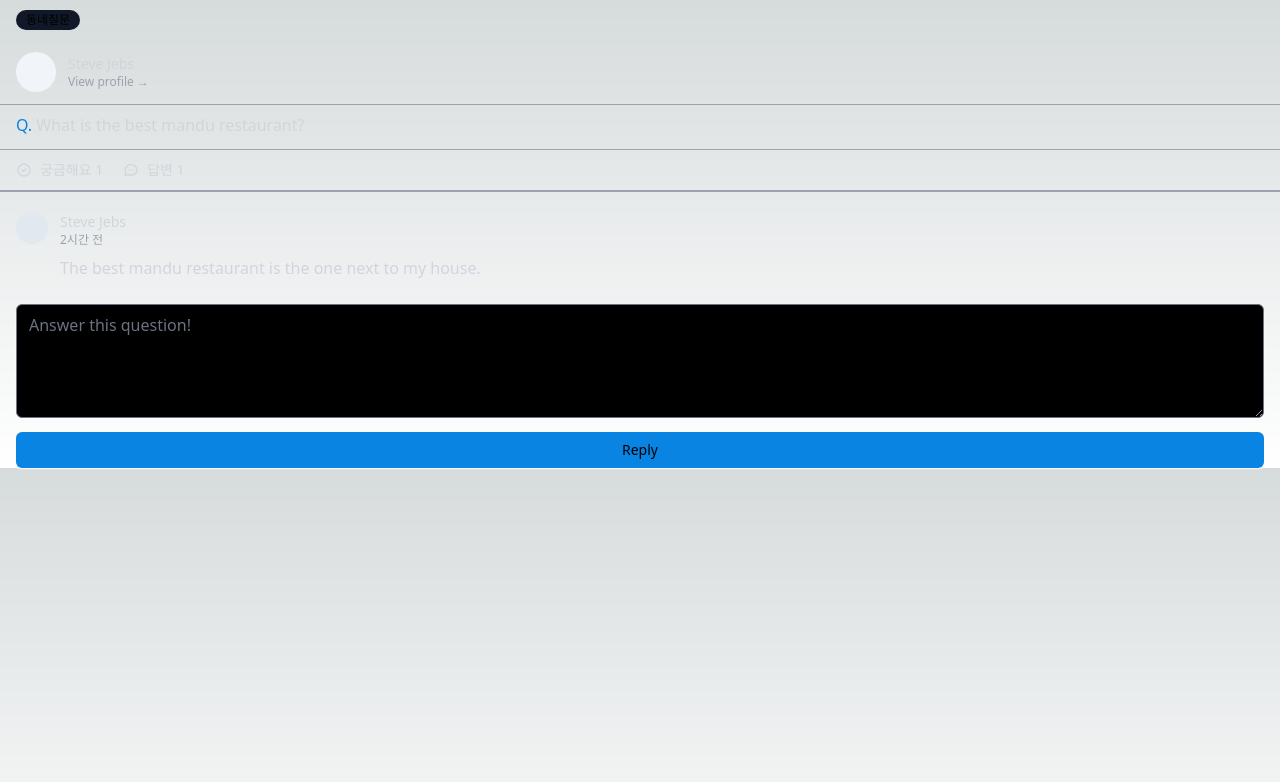
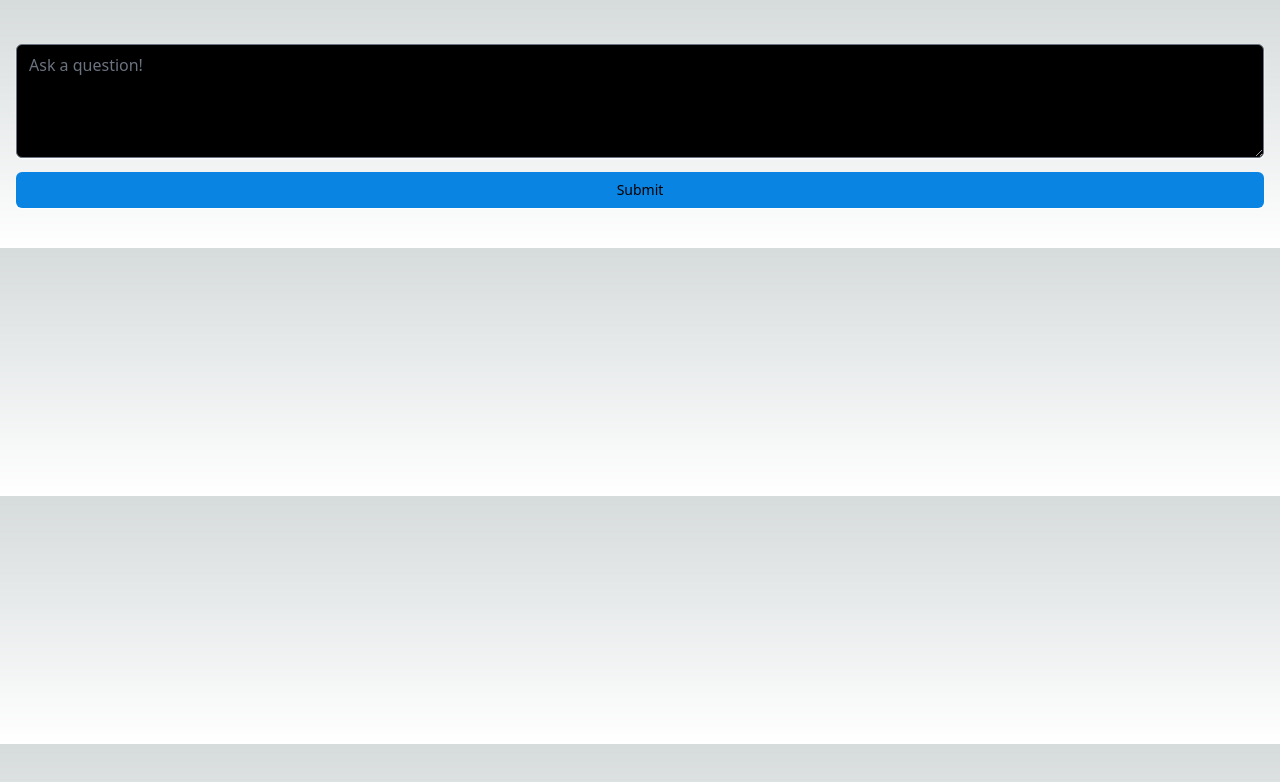
Before and after one commit to Stilllee/carrot-market, a Next.js app: page /community/write in a window 1280 px wide. Shown: the top 782 px of the page. Built offline with nearby package versions, Linux system fonts and the light colour scheme.

Commit message:
#5.7 Write

```diff
--- /dev/null
+++ b/pages/community/write.tsx
@@ -0,0 +1,18 @@
+import type { NextPage } from "next";
+
+const Write: NextPage = () => {
+  return (
+    <form className="px-4 py-10">
+      <textarea
+        className="w-full mt-1 bg-black border-gray-500 rounded-md shadow-sm shadow-white focus:ring-main-blue focus:border-mainring-main-blue"
+        rows={4}
+        placeholder="Ask a question!"
+      />
+      <button className="w-full px-4 py-2 mt-2 text-sm transition-colors border-transparent rounded-md shadow-sm bg-main-blue ring-main-blue hover:bg-hover-blue shadow-white focus:ring-2 focus:ring-offset-black focus:ring-offset-2 focus:ring-main-blue focus:outline-none">
+        Submit
+      </button>
+    </form>
+  );
+};
+
+export default Write;
```
Also changed, not shown: 1 other file (tests, documents, lock files or other folders).
